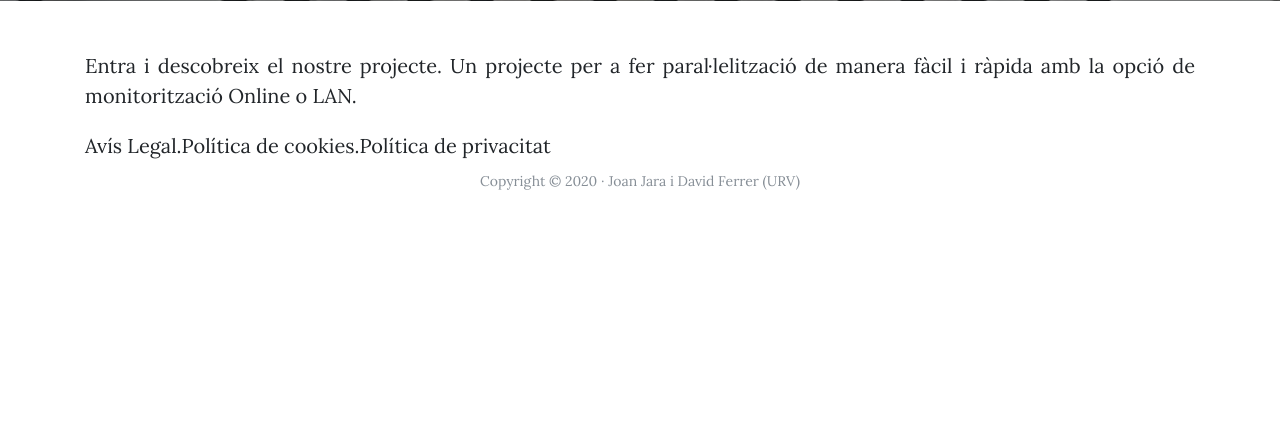
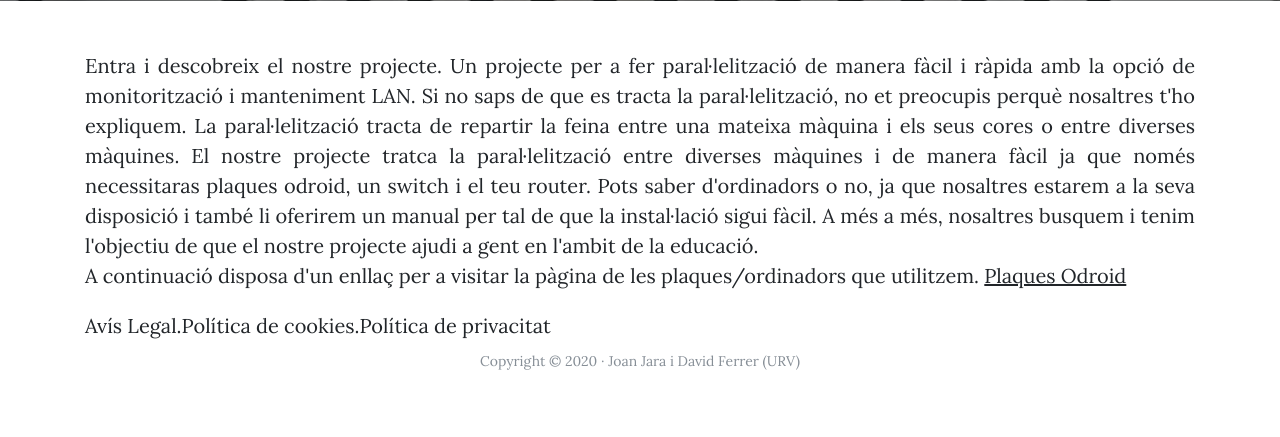
Before and after one commit to JoanJaraBosch/TFG, a Django app: page / in a window 1280 px wide. Shown: the part 503-940 px from the top of the page. Before the commit the page ends 693 px from the top, so only its background shows below. Run offline with Django 3.2, Linux system fonts and the light colour scheme; data comes from the database, SQL or seed files in the repository; parts of the project's set-up code (start-up, migrations or seed data) failed here and were passed over; some libraries are stand-ins or nearby versions.

Commit message:
Arreglat html del home

```diff
--- a/odroid/core/templates/core/home.html
+++ b/odroid/core/templates/core/home.html
@@ -10,6 +10,13 @@
 {% endblock %}
 {% block content %}
 <p align="justify">
-	{% trans "Entra i descobreix el nostre projecte. Un projecte per a fer paral·lelització de manera fàcil i ràpida amb la opció de monitorització Online o LAN." %}
+	{% trans "Entra i descobreix el nostre projecte. Un projecte per a fer paral·lelització de manera fàcil i ràpida amb la opció de monitorització i manteniment LAN." %}
+        {% trans "Si no saps de que es tracta la paral·lelització, no et preocupis perquè nosaltres t'ho expliquem. La paral·lelització tracta de repartir la feina entre una mateixa màquina" %}
+	{% trans "i els seus cores o entre diverses màquines. El nostre projecte tratca la paral·lelització entre diverses màquines i de manera fàcil ja que només necessitaras plaques odroid, un " %}
+	{% trans "switch i el teu router. Pots saber d'ordinadors o no, ja que nosaltres estarem a la seva disposició i també li oferirem un manual per tal de que la instal·lació sigui fàcil." %}
+	{% trans "A més a més, nosaltres busquem i tenim l'objectiu de que el nostre projecte ajudi a gent en l'ambit de la educació." %}
+</br>
+	{% trans "A continuació disposa d'un enllaç per a visitar la pàgina de les plaques/ordinadors que utilitzem." %}
+<a href="https://www.hardkernel.com/">Plaques Odroid</a>
 </p>
 {% endblock %}
```
